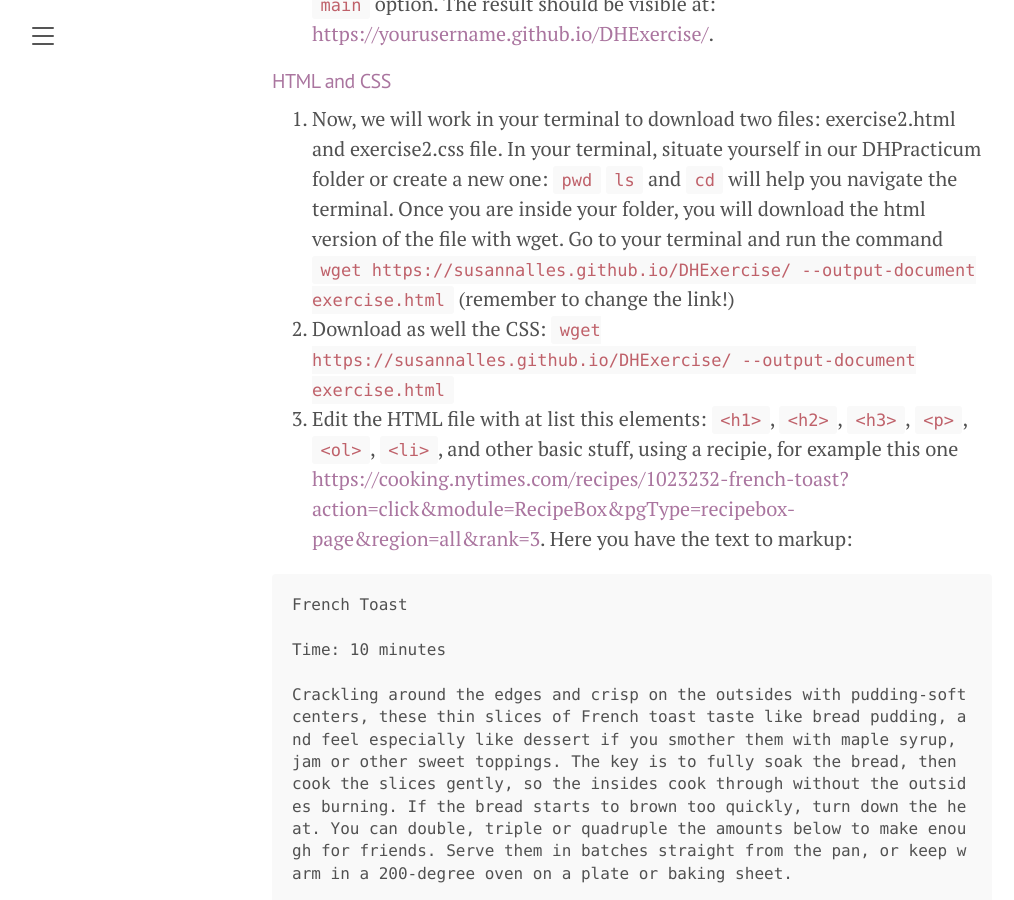
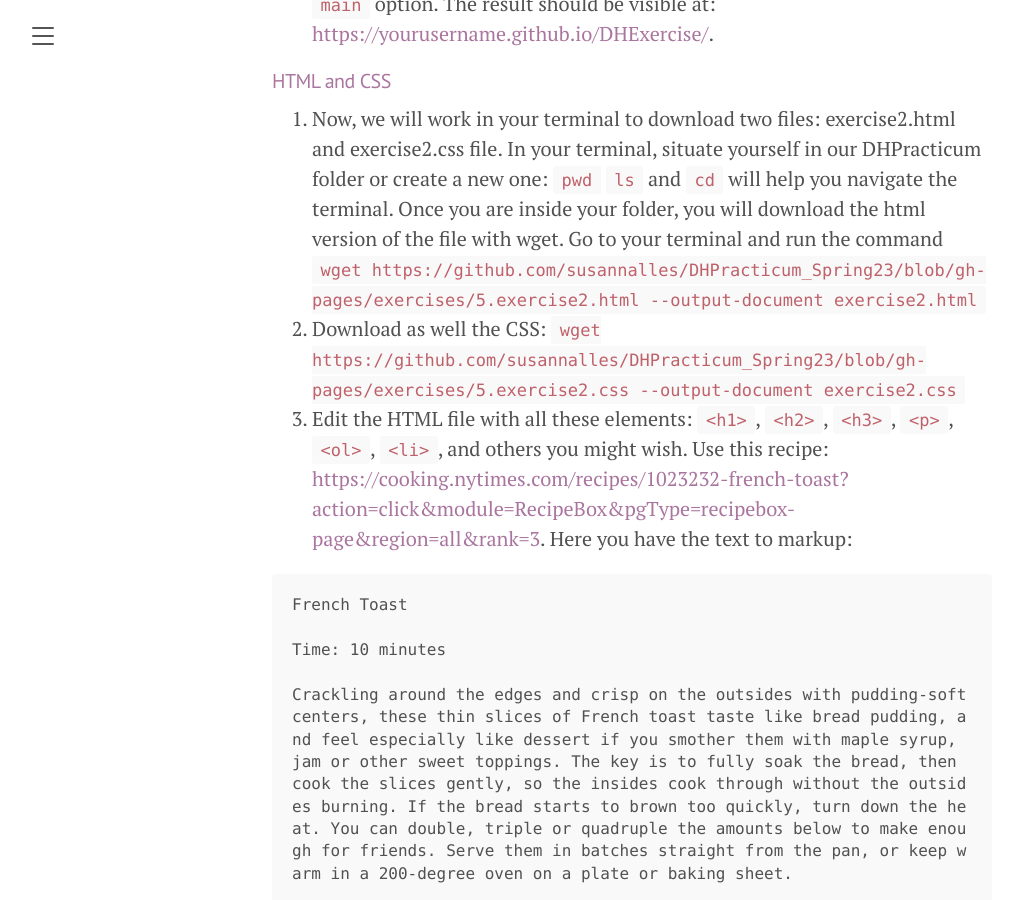
Before and after one commit to susannalles/DHPracticum_Spring23, a Jekyll site: the page built from exercises/5.InClassExercise.md, in a window 1280 px wide and 900 px high, scrolled down 1375 px. Shown: the whole window, without its empty margins (8-1022 px from the left). Built offline with Jekyll 4.4.1, drawn with Linux system fonts in a browser that asks for light colours; some of the changed text lies outside the part shown.

Commit message:
Update 5.InClassExercise.md

````diff
--- a/exercises/5.InClassExercise.md
+++ b/exercises/5.InClassExercise.md
@@ -31,9 +31,9 @@ At the end of the class your write a final thought on the course and on the work
 
 #### HTML and CSS
 
-4. Now, we will work in your terminal to download two files: exercise2.html and exercise2.css file. In your terminal, situate yourself in our DHPracticum folder or create a new one: `pwd` `ls` and `cd` will help you navigate the terminal. Once you are inside your folder, you will download the html version of the file with wget.  Go to your terminal and run the command `wget https://susannalles.github.io/DHExercise/ --output-document exercise.html` (remember to change the link!)
-5. Download as well the CSS: `wget https://susannalles.github.io/DHExercise/ --output-document exercise.html`
-6. Edit the HTML file with at list this elements: `<h1>`, `<h2>`, `<h3>`, `<p>`, `<ol>`, `<li>`, and other basic stuff, using a recipie, for example this one <https://cooking.nytimes.com/recipes/1023232-french-toast?action=click&module=RecipeBox&pgType=recipebox-page&region=all&rank=3>. Here you have the text to markup:
+4. Now, we will work in your terminal to download two files: exercise2.html and exercise2.css file. In your terminal, situate yourself in our DHPracticum folder or create a new one: `pwd` `ls` and `cd` will help you navigate the terminal. Once you are inside your folder, you will download the html version of the file with wget.  Go to your terminal and run the command `wget https://github.com/susannalles/DHPracticum_Spring23/blob/gh-pages/exercises/5.exercise2.html --output-document exercise2.html`
+5. Download as well the CSS: `wget https://github.com/susannalles/DHPracticum_Spring23/blob/gh-pages/exercises/5.exercise2.css --output-document exercise2.css`
+6. Edit the HTML file with all these elements: `<h1>`, `<h2>`, `<h3>`, `<p>`, `<ol>`, `<li>`, and others you might wish. Use this recipe: <https://cooking.nytimes.com/recipes/1023232-french-toast?action=click&module=RecipeBox&pgType=recipebox-page&region=all&rank=3>. Here you have the text to markup:
 
 ```
 French Toast
@@ -68,5 +68,6 @@ Step 4
 Enjoy hot, with more butter spread over the slices and with your favorite toppings.
 ```
 7. Extra point if you add this image <https://static01.nyt.com/images/2022/06/22/dining/21beginner-rex9/merlin_208168380_44ea7383-7d04-4d84-851b-575925088698-master768.jpg?w=1280&q=75>
-8. Now you have to give some color to your html file, open with Visual Code Studio or any other editor the file `exercise2.css`. Change the color of the font and put a background color. Any other change is also welcome.
-9.
+8. Now you have to give some color to your html file, open with Visual Code Studio or any other editor the file `exercise2.css`. Rememebr that teh html and css mush be linked together in the head of the html file, like this: ``. Change the color of the font, the size, the font, and put a background color. Any other change is also welcome.
+9. Now you have to upload this 2 files (exercise2.html and exercise2.css) in your GitHub Repository.
+10. Check that you can see them through your GitHub Pages, <>.
````
